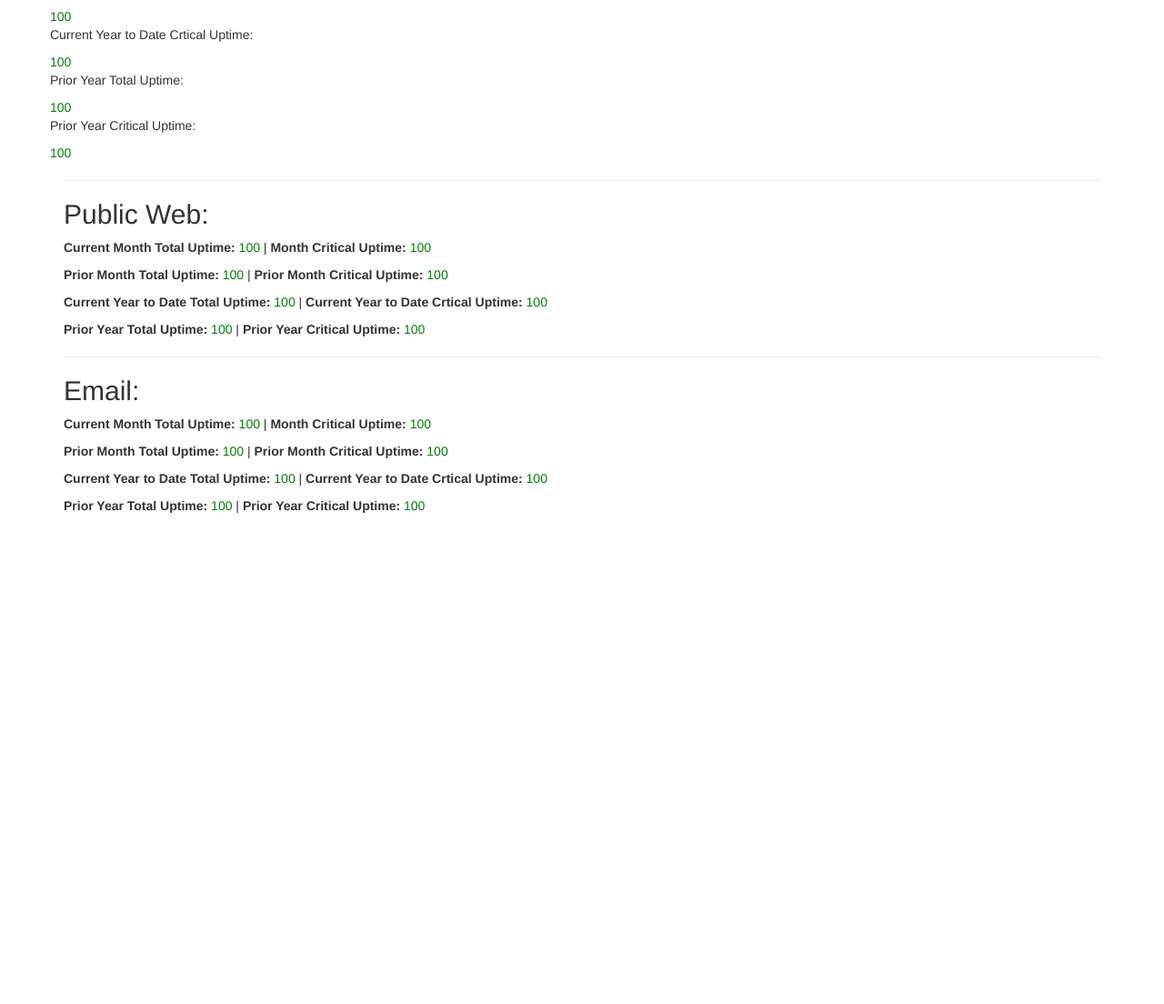
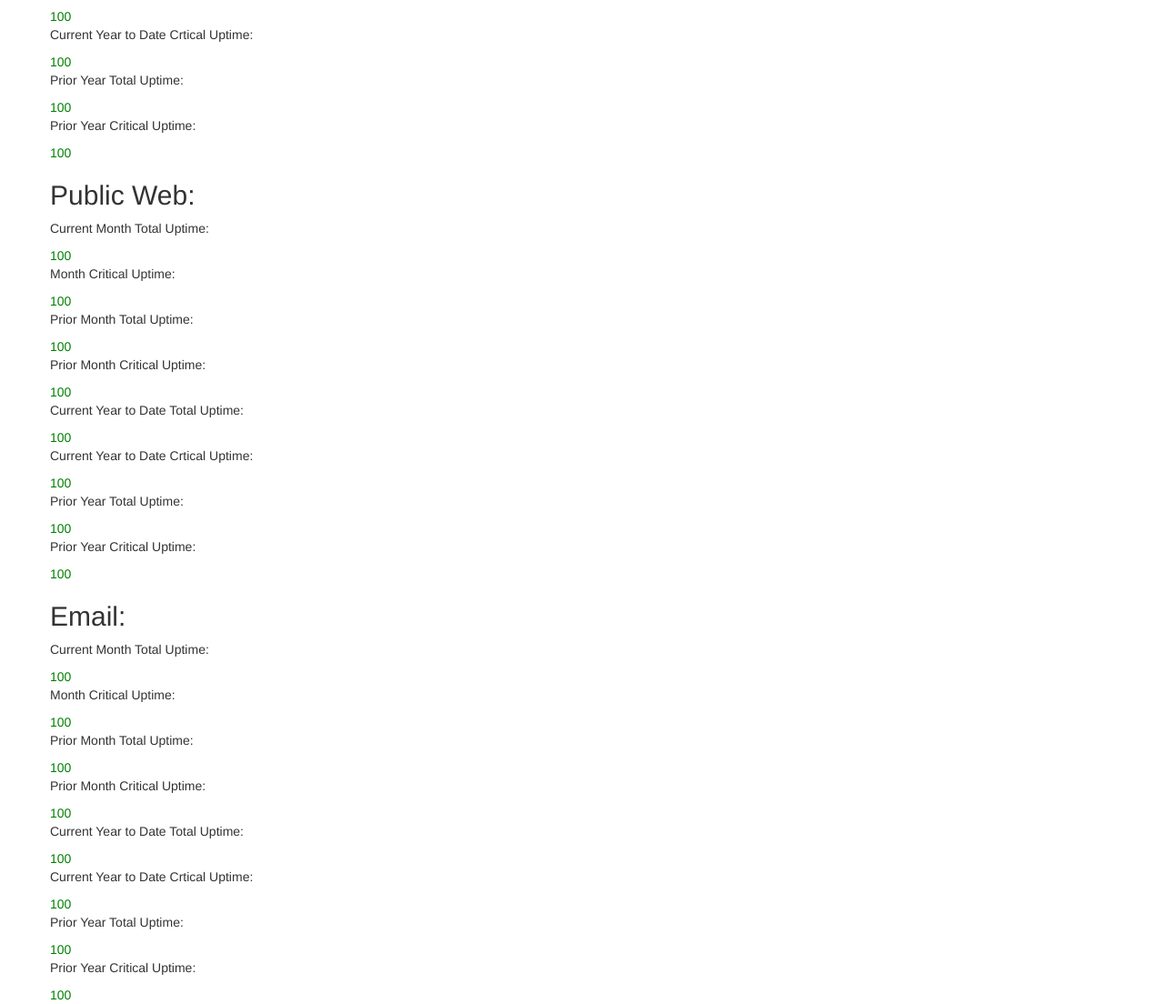
Before and after one commit to bwinters76/ops, a Flask app: page /uptimes in a window 1280 px wide. Shown: the part 427-1531 px from the top of the page at 91% size. Before the commit the page ends 991 px from the top, so only its background shows below. Run offline with Flask 2, Linux system fonts and the light colour scheme; tables that the repository leaves empty hold one stand-in row (values such as "Sample post"); parts of the project's set-up code (start-up, migrations or seed data) failed here and were passed over; some libraries are stand-ins or nearby versions.

Commit message:
fixed html

```diff
--- a/app/routes.py
+++ b/app/routes.py
@@ -21,10 +21,13 @@ def login_required(f):
 @app.route('/')
 @app.route('/index')
 def index():
+    uptime_pvt = uptime.PrivateUptime('.net')
+    uptime_pub = uptime.PrivateUptime('.com')
+    uptime_eml = uptime.PrivateUptime('email')
     if 'logged_in' in session:
         #flash('already logged in')
         ns_bound_list = ns.bindings(session['ns_name'], session['ns_auth_token'])
-        return render_template('index.html', bindings=ns_bound_list)
+        return render_template('index.html', bindings=ns_bound_list, uptime_pvt=uptime_pvt['mtd'], uptime_pub=uptime_pub['mtd'], uptime_eml=uptime_eml['mtd'])
     else:
         ns_name = 'nsvpx2.realtracs.net'
         ns_user = app.config['NS_RO_USER']
@@ -34,10 +37,10 @@ def index():
             session['read_token'] = read_login.cookies['NITRO_AUTH_TOKEN']
             #flash('logged in with ' + session['read_token'])
             ns_bound_list = ns.bindings(ns_name, session['read_token'])
-            return render_template('index.html', bindings=ns_bound_list)
+            return render_template('index.html', bindings=ns_bound_list, uptime_pvt=uptime_pvt['mtd'], uptime_pub=uptime_pub['mtd'], uptime_eml=uptime_eml['mtd'])
         else:
             flash('Something went wrong with login...')
-            return render_template('index.html')
+            return render_template('index.html', uptime_pvt=uptime_pvt['mtd'], uptime_pub=uptime_pub['mtd'], uptime_eml=uptime_eml['mtd'])
         logout_result = ns.nslogout(ns_name, session['read_token'])
         #flash(logout_result)
 
@@ -220,6 +223,13 @@ def uptimes():
     uptime_eml = uptime.PrivateUptime('email')
     return render_template('uptimes.html', title = 'Uptimes', PrivateUpTime=uptime_pvt, PublicUpTime=uptime_pub, EmailUpTime=uptime_eml)
 
+@app.route('/_uptimes', methods=['POST'])
+def _uptimes():
+    uptime_pvt = uptime.PrivateUptime('.net')
+    uptime_pub = uptime.PrivateUptime('.com')
+    uptime_eml = uptime.PrivateUptime('email')
+    return jsonify({'uptime_pvt':uptime_pvt['mtd'], 'uptime_pub':uptime_pub['mtd'], 'uptime_eml':uptime_eml['mtd']})
+
 @app.route('/uptime_report', methods=['GET', 'POST'])
 def uptime_report():
     form = ReportForm()
--- a/app/templates/uptimes.html
+++ b/app/templates/uptimes.html
@@ -142,10 +142,14 @@
   </div>
 </div>
 
-<hr>
+<div class="row">
 <h2>Public Web:</h2>
-<p>
-  <strong>Current Month Total Uptime: </strong>
+</div>
+<div class="row">
+  <div class="col-sm">
+    <p>Current Month Total Uptime: </p>
+  </div>
+  <div class="col-sm">
     {% if PublicUpTime['mtd'] > 99.9399 %}
     <span style = "color: green;">
     {% endif %}
@@ -155,9 +159,13 @@
     {% if PublicUpTime['mtd'] < 99.9000 %}
     <span style = "color: red;">
     {% endif %}
-  {{ PublicUpTime['mtd'] }}</span>
-   |
-  <strong>Month Critical Uptime: </strong>
+      {{ PublicUpTime['mtd'] }}
+    </span>
+  </div>
+  <div class="col-sm">
+    <p>Month Critical Uptime: </p>
+  </div>
+  <div class="col-sm">
     {% if PublicUpTime['c_mtd'] > 99.9399 %}
     <span style = "color: green;">
     {% endif %}
@@ -167,10 +175,15 @@
     {% if PublicUpTime['c_mtd'] < 99.9000 %}
     <span style = "color: red;">
     {% endif %}
-  {{ PublicUpTime['c_mtd'] }}</span>
-</p>
-<p>
-  <strong>Prior Month Total Uptime: </strong>
+      {{ PublicUpTime['c_mtd'] }}
+    </span>
+  </div>
+</div>
+<div class="row">
+  <div class="col-sm">
+    <p>Prior Month Total Uptime: </p>
+  </div>
+  <div class="col-sm">
     {% if PublicUpTime['pmtd'] > 99.9399 %}
     <span style = "color: green;">
     {% endif %}
@@ -180,9 +193,13 @@
     {% if PublicUpTime['pmtd'] < 99.9000 %}
     <span style = "color: red;">
     {% endif %}
-  {{ PublicUpTime['pmtd'] }}</span>
-   |
-  <strong>Prior Month Critical Uptime: </strong>
+      {{ PublicUpTime['pmtd'] }}
+    </span>
+  </div>
+  <div class="col-sm">
+    <p>Prior Month Critical Uptime: </p>
+  </div>
+  <div class="col-sm">
     {% if PublicUpTime['c_pmtd'] > 99.9399 %}
     <span style = "color: green;">
     {% endif %}
@@ -192,11 +209,15 @@
     {% if PublicUpTime['c_pmtd'] < 99.9000 %}
     <span style = "color: red;">
     {% endif %}
-  {{ PublicUpTime['c_pmtd'] }}</span>
-</p>
-<p>
-<p>
-  <strong>Current Year to Date Total Uptime: </strong>
+      {{ PublicUpTime['c_pmtd'] }}
+    </span>
+  </div>
+</div>
+<div class="row">
+  <div class="col-sm">
+    <p>Current Year to Date Total Uptime: </p>
+  </div>
+  <div class="col-sm">
     {% if PublicUpTime['ytd'] > 99.9399 %}
     <span style = "color: green;">
     {% endif %}
@@ -206,9 +227,13 @@
     {% if PublicUpTime['ytd'] < 99.9000 %}
     <span style = "color: red;">
     {% endif %}
-  {{ PublicUpTime['ytd'] }}</span>
-   |
-  <strong>Current Year to Date Crtical Uptime: </strong>
+      {{ PublicUpTime['ytd'] }}
+    </span>
+  </div>
+  <div class="col-sm">
+    <p>Current Year to Date Crtical Uptime: </p>
+  </div>
+  <div class="col-sm">
     {% if PublicUpTime['c_ytd'] > 99.9399 %}
     <span style = "color: green;">
     {% endif %}
@@ -218,10 +243,15 @@
     {% if PublicUpTime['c_ytd'] < 99.9000 %}
     <span style = "color: red;">
     {% endif %}
-  {{ PublicUpTime['c_ytd'] }} </span>
-</p>
-<p>
-  <strong>Prior Year Total Uptime: </strong>
+      {{ PublicUpTime['c_ytd'] }}
+    </span>
+  </div>
+</div>
+<div class="row">
+  <div class="col-sm">
+    <p>Prior Year Total Uptime: </p>
+  </div>
+  <div class="col-sm">
     {% if PublicUpTime['pytd'] > 99.9399 %}
     <span style = "color: green;">
     {% endif %}
@@ -231,9 +261,13 @@
     {% if PublicUpTime['pytd'] < 99.9000 %}
     <span style = "color: red;">
     {% endif %}
-  {{ PublicUpTime['pytd'] }}</span>
-   |
-  <strong>Prior Year Critical Uptime: </strong>
+      {{ PublicUpTime['pytd'] }}
+    </span>
+  </div>
+  <div class="col-sm">
+    <p>Prior Year Critical Uptime: </p>
+  </div>
+  <div class="col-sm">
     {% if PublicUpTime['c_pytd'] > 99.9399 %}
     <span style = "color: green;">
     {% endif %}
@@ -243,12 +277,18 @@
     {% if PublicUpTime['c_pytd'] < 99.9000 %}
     <span style = "color: red;">
     {% endif %}
-  {{ PublicUpTime['c_pytd'] }}</span>
-</p>
-<hr>
+      {{ PublicUpTime['c_pytd'] }}
+    </span>
+  </div>
+</div>
+<div class="row">
   <h2>Email:</h2>
-<p>
-  <strong>Current Month Total Uptime: </strong>
+</div>
+<div class="row">
+  <div class="col-sm">
+    <p>Current Month Total Uptime: </p>
+  </div>
+  <div class="col-sm">
     {% if EmailUpTime['mtd'] > 99.9399 %}
     <span style = "color: green;">
     {% endif %}
@@ -258,9 +298,13 @@
     {% if EmailUpTime['mtd'] < 99.9000 %}
     <span style = "color: red;">
     {% endif %}
-  {{ EmailUpTime['mtd'] }}</span>
-   |
-  <strong>Month Critical Uptime: </strong>
+      {{ EmailUpTime['mtd'] }}
+    </span>
+  </div>
+  <div class="col-sm">
+    <p>Month Critical Uptime: </p>
+  </div>
+  <div class="col-sm">
     {% if EmailUpTime['c_mtd'] > 99.9399 %}
     <span style = "color: green;">
     {% endif %}
@@ -270,10 +314,15 @@
     {% if EmailUpTime['c_mtd'] < 99.9000 %}
     <span style = "color: red;">
     {% endif %}
-  {{ EmailUpTime['c_mtd'] }}</span>
-</p>
-<p>
-  <strong>Prior Month Total Uptime: </strong>
+      {{ EmailUpTime['c_mtd'] }}
+    </span>
+  </div>
+</div>
+<div class="row">
+  <div class="col-sm">
+    <p>Prior Month Total Uptime: </p>
+  </div>
+  <div class="col-sm">
     {% if EmailUpTime['pmtd'] > 99.9399 %}
     <span style = "color: green;">
     {% endif %}
@@ -283,9 +332,13 @@
     {% if EmailUpTime['pmtd'] < 99.9000 %}
     <span style = "color: red;">
     {% endif %}
-  {{ EmailUpTime['pmtd'] }}</span>
-   |
-  <strong>Prior Month Critical Uptime: </strong>
+      {{ EmailUpTime['pmtd'] }}
+    </span>
+  </div>
+  <div class="col-sm">
+    <p>Prior Month Critical Uptime: </p>
+  </div>
+  <div class="col-sm">
     {% if EmailUpTime['c_pmtd'] > 99.9399 %}
     <span style = "color: green;">
     {% endif %}
@@ -295,11 +348,15 @@
     {% if EmailUpTime['c_pmtd'] < 99.9000 %}
     <span style = "color: red;">
     {% endif %}
-  {{ EmailUpTime['c_pmtd'] }}</span>
-</p>
-<p>
-<p>
-  <strong>Current Year to Date Total Uptime: </strong>
+      {{ EmailUpTime['c_pmtd'] }}
+    </span>
+  </div>
+</div>
+<div class="row">
+  <div class="col-sm">
+    <p>Current Year to Date Total Uptime: </p>
+  </div>
+  <div class="col-sm">
     {% if EmailUpTime['ytd'] > 99.9399 %}
     <span style = "color: green;">
     {% endif %}
@@ -309,9 +366,13 @@
     {% if EmailUpTime['ytd'] < 99.9000 %}
     <span style = "color: red;">
     {% endif %}
-  {{ EmailUpTime['ytd'] }}</span>
-    |
-  <strong>Current Year to Date Crtical Uptime: </strong>
+      {{ EmailUpTime['ytd'] }}
+    </span>
+  </div>
+  <div class="col-sm">
+    <p>Current Year to Date Crtical Uptime: </p>
+  </div>
+  <div class="col-sm">
     {% if EmailUpTime['c_ytd'] > 99.9399 %}
     <span style = "color: green;">
     {% endif %}
@@ -321,10 +382,15 @@
     {% if EmailUpTime['c_ytd'] < 99.9000 %}
     <span style = "color: red;">
     {% endif %}
-  {{ EmailUpTime['c_ytd'] }} </span>
-</p>
-<p>
-  <strong>Prior Year Total Uptime: </strong>
+      {{ EmailUpTime['c_ytd'] }}
+    </span>
+  </div>
+</div>
+<div class="row">
+  <div class="col-sm">
+    <p>Prior Year Total Uptime: </p>
+  </div>
+  <div class="col-sm">
     {% if EmailUpTime['pytd'] > 99.9399 %}
     <span style = "color: green;">
     {% endif %}
@@ -334,9 +400,13 @@
     {% if EmailUpTime['pytd'] < 99.9000 %}
     <span style = "color: red;">
     {% endif %}
-  {{ EmailUpTime['pytd'] }}</span>
-   |
-  <strong>Prior Year Critical Uptime: </strong>
+      {{ EmailUpTime['pytd'] }}
+    </span>
+  </div>
+  <div class="col-sm">
+    <p>Prior Year Critical Uptime: </p>
+  </div>
+  <div class="col-sm">
     {% if EmailUpTime['c_pytd'] > 99.9399 %}
     <span style = "color: green;">
     {% endif %}
@@ -346,7 +416,9 @@
     {% if EmailUpTime['c_pytd'] < 99.9000 %}
     <span style = "color: red;">
     {% endif %}
-  {{ EmailUpTime['c_pytd'] }}</span>
-</p>
+      {{ EmailUpTime['c_pytd'] }}
+    </span>
+  </div>
+</div>
 
 {% endblock %}
```
Also changed, not shown: app/templates/index.html (+66 -7 lines). Lines whose indentation alone changed are shown as unchanged.
